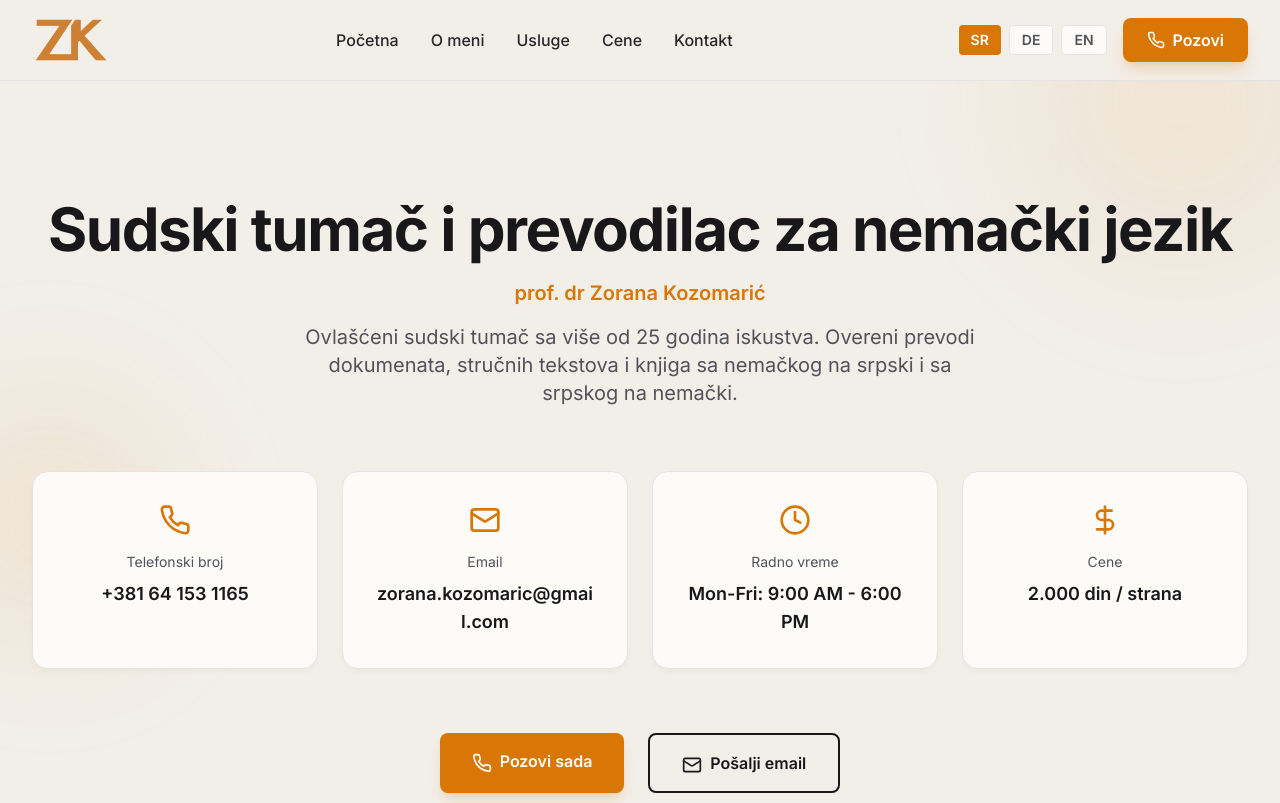
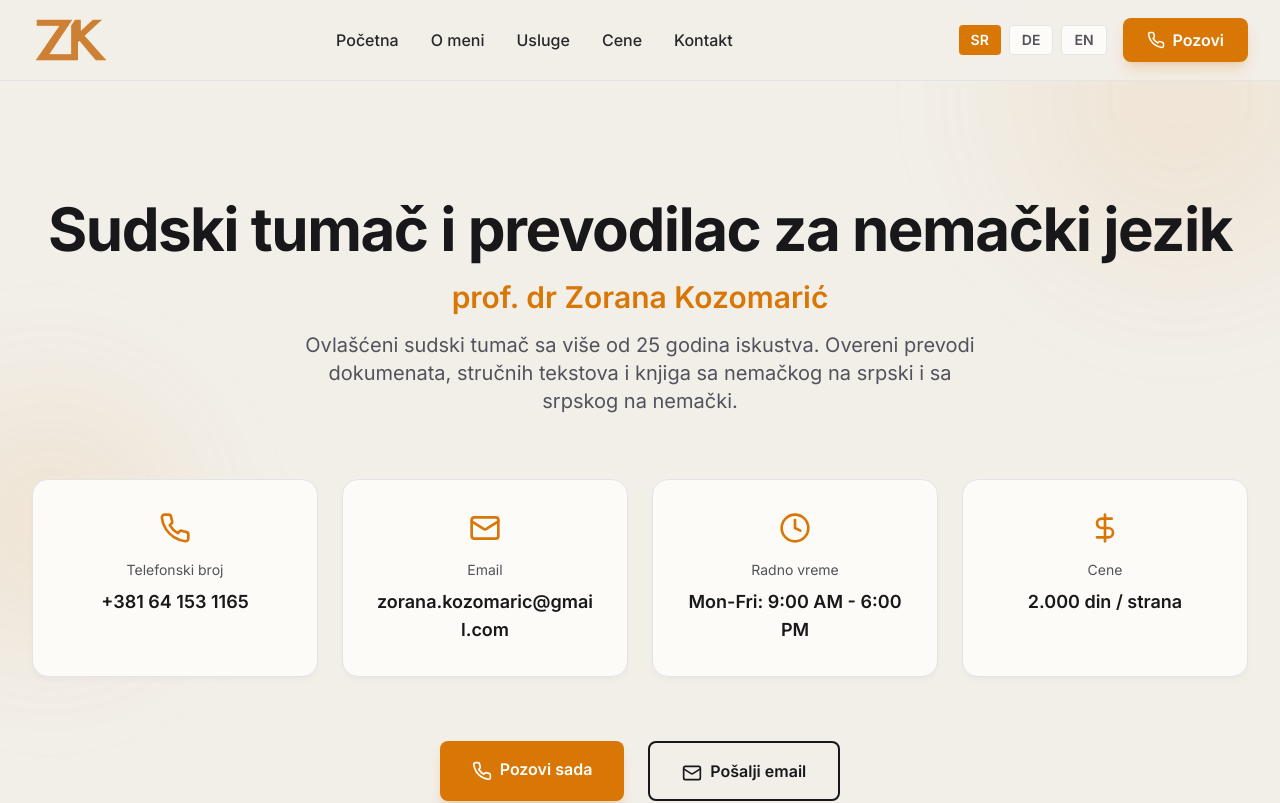
Before and after one commit to andrijamarjan-eng/translator-website, a Next.js app: page / in a window 1280 px wide. Shown: the top 803 px of the page. Built offline with nearby package versions, Linux system fonts and the light colour scheme.

Commit message:
Povecao velicinu imena

```diff
--- a/app/components/Hero.tsx
+++ b/app/components/Hero.tsx
@@ -73,7 +73,7 @@ export default function Hero({ language }: { language: Language }) {
           <h1 className="mb-3 leading-tight">
             {t.hero.title}
           </h1>
-          <p className="text-lg sm:text-xl font-semibold text-accent mb-4">
+          <p className="text-2xl sm:text-3xl font-semibold text-accent mb-4">
             {t.hero.name}
           </p>
           <p className="text-lg sm:text-xl text-muted max-w-2xl mx-auto leading-relaxed">
```
